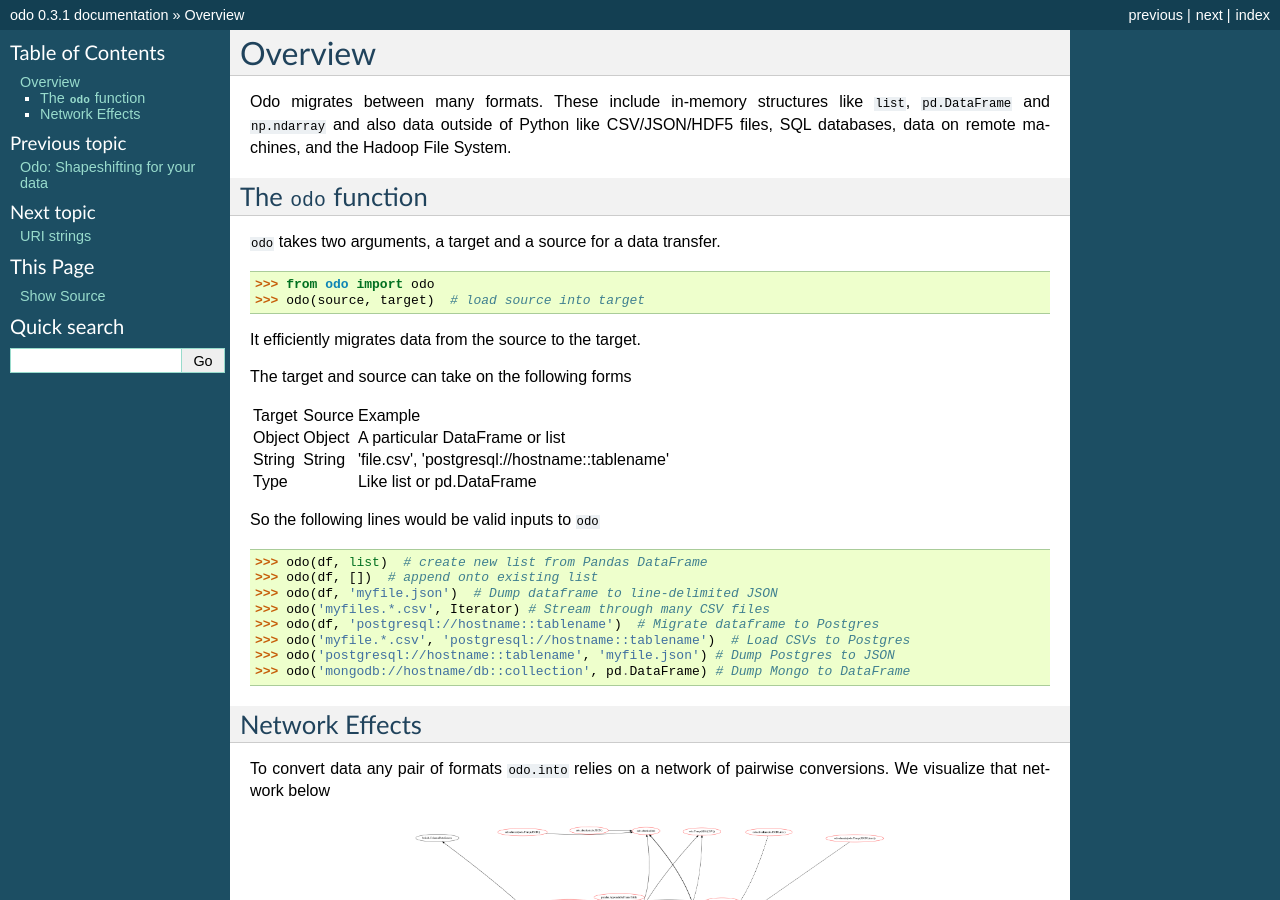
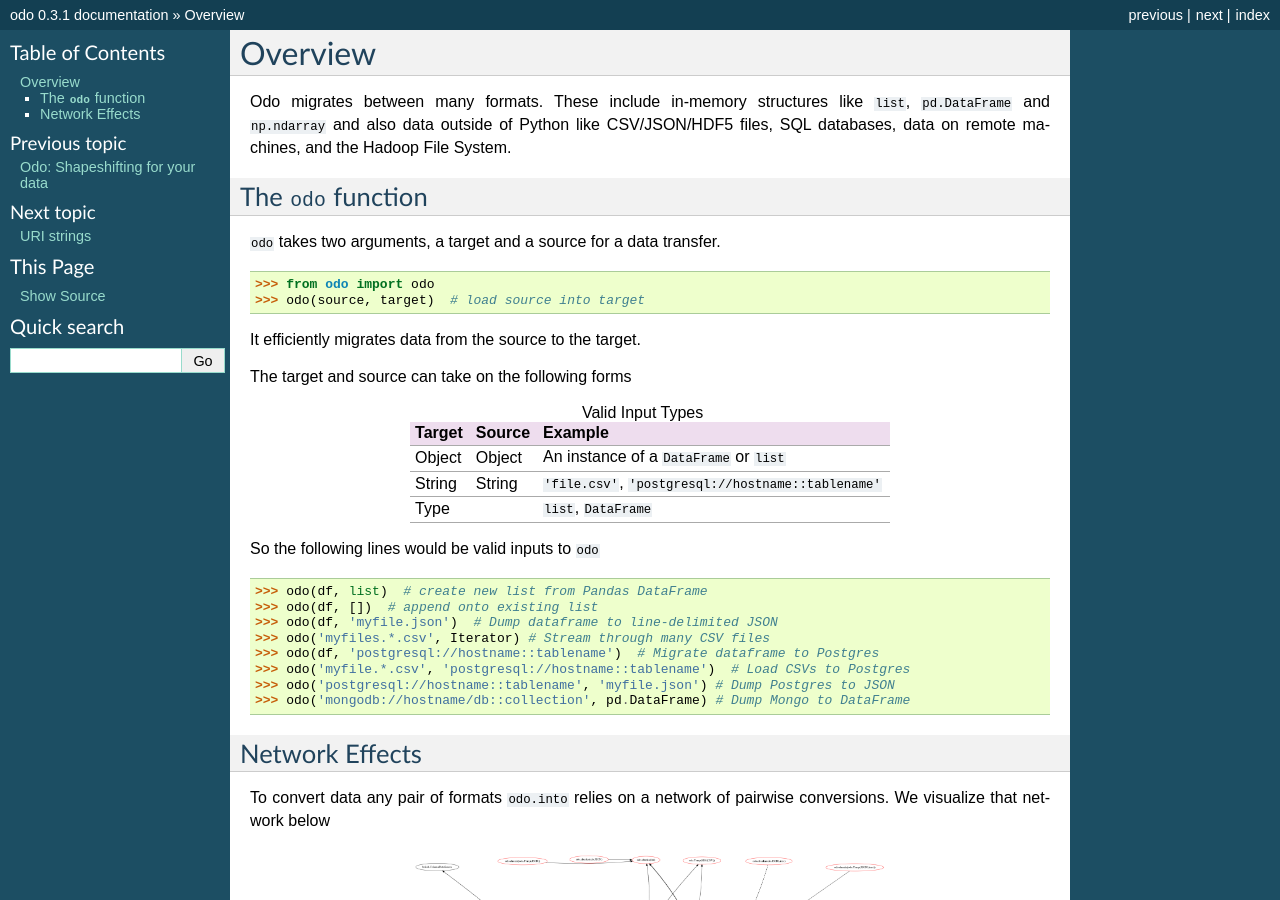
Before and after one commit to blaze/odo, a Sphinx documentation site: the page built from docs/source/overview.rst, in a window 1280 px wide and 900 px high. Built offline with Sphinx 7.4.7, drawn with Linux system fonts in a browser that asks for light colours.

Commit message:
Use a sphinx table

```diff
--- a/docs/source/overview.rst
+++ b/docs/source/overview.rst
@@ -20,32 +20,15 @@ It efficiently migrates data from the source to the target.
 
 The target and source can take on the following forms
 
-.. raw:: html
+.. table:: Valid Input Types
 
-   <table>
-       <thead>
-       <tr>
-           <td> Target </td>
-           <td> Source </td>
-           <td> Example </td>
-       </tr>
-       </thead>
-       <tr>
-           <td> Object </td>
-           <td> Object </td>
-           <td> A particular DataFrame or list </td>
-       </tr>
-       <tr>
-           <td> String </td>
-           <td> String </td>
-           <td> 'file.csv', 'postgresql://hostname::tablename' </td>
-       </tr>
-       <tr>
-           <td> Type </td>
-           <td>        </td>
-           <td> Like list or pd.DataFrame </td>
-       </tr>
-   </table>
+   ====== ====== ======================================================
+   Target Source Example
+   ====== ====== ======================================================
+   Object Object An instance of a ``DataFrame`` or ``list``
+   String String ``'file.csv'``, ``'postgresql://hostname::tablename'``
+   Type          ``list``, ``DataFrame``
+   ====== ====== ======================================================
 
 So the following lines would be valid inputs to ``odo``
 
```
